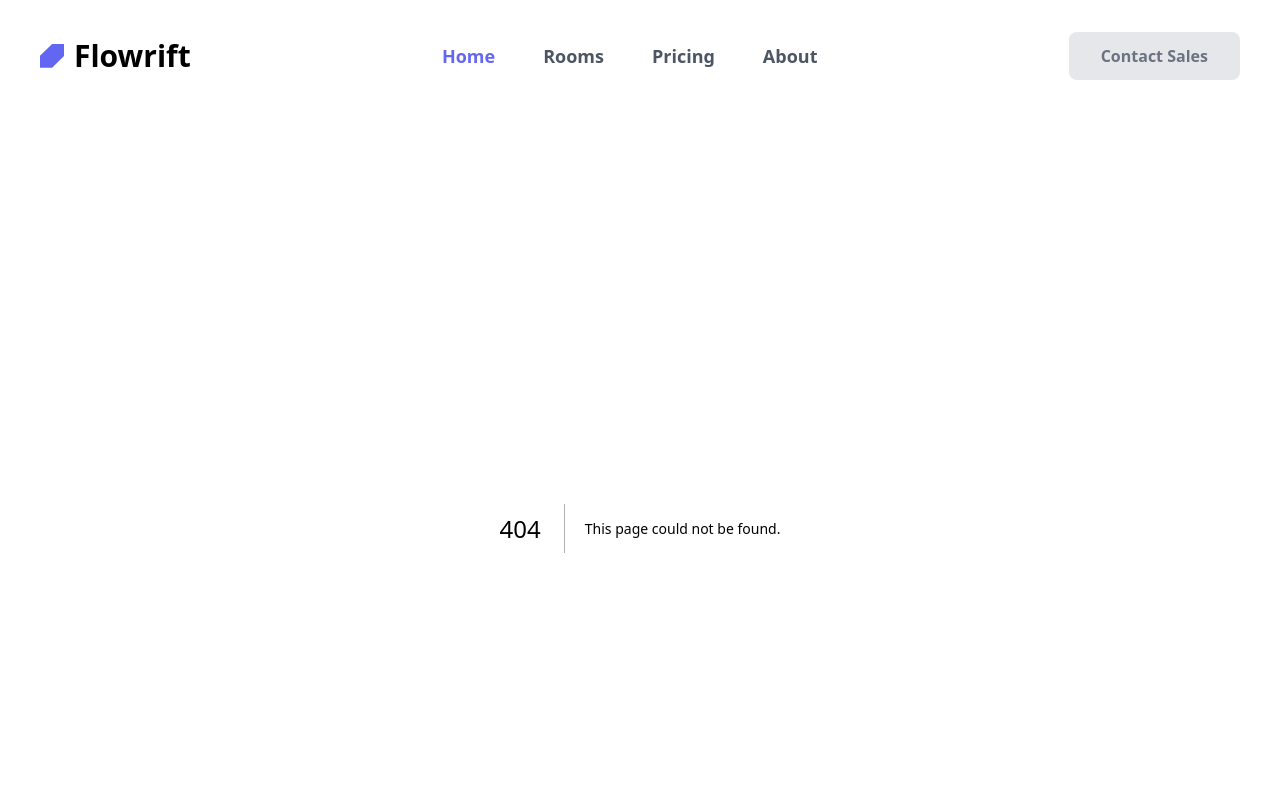
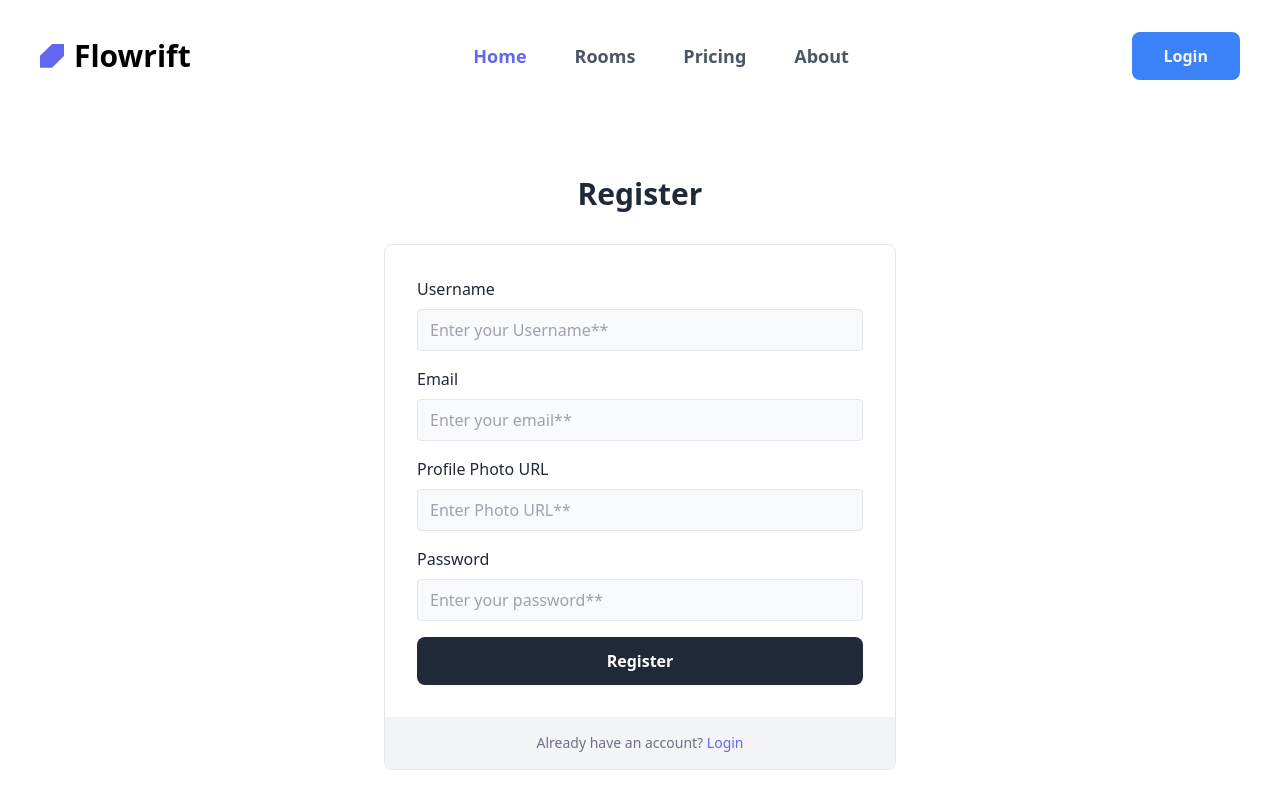
Before and after one commit to HabibFahim15/Suite-Track, a Next.js app: page /signup in a window 1280 px wide. Before the commit this address had no page. Shown: the top 804 px of the page. Built offline with nearby package versions, Linux system fonts and the light colour scheme.

Commit message:
user create functon are done

```diff
--- a/src/app/layout.js
+++ b/src/app/layout.js
@@ -1,6 +1,7 @@
 import localFont from "next/font/local";
 import "./globals.css";
 import Navbar from "@/components/Navbar";
+import AuthProvider from "@/services/AuthProvider";
 
 const geistSans = localFont({
   src: "./fonts/GeistVF.woff",
@@ -24,8 +25,10 @@ export default function RootLayout({ children }) {
       <body
         className={`${geistSans.variable} ${geistMono.variable} antialiased`}
       >
-        <Navbar />
-        {children}
+        <AuthProvider>
+          <Navbar />
+          {children}
+        </AuthProvider>
       </body>
     </html>
   );
--- /dev/null
+++ b/src/app/signin/page.jsx
@@ -0,0 +1,42 @@
+"use client"
+import Link from "next/link";
+
+const signIn = () => {
+
+  const handleLoginSubmit = (event) => {
+    event.preventDefault();
+
+  }
+
+  return (
+    <div className="bg-white py-6 sm:py-8 lg:py-12">
+    <div className="mx-auto max-w-screen-2xl px-4 md:px-8">
+      <h2 className="mb-4 text-center text-2xl font-bold text-gray-800 md:mb-8 lg:text-3xl">Login</h2>
+
+      <form onSubmit={handleLoginSubmit} className="mx-auto max-w-lg rounded-lg border">
+        <div className="flex flex-col gap-4 p-4 md:p-8">
+          <div>
+            <label htmlFor="email" className="mb-2 inline-block text-sm text-gray-800 sm:text-base">Email</label>
+            <input type="email" name="email" placeholder="Enter your email**" className="w-full rounded border bg-gray-50 px-3 py-2 text-gray-800 outline-none ring-indigo-300 transition duration-100 focus:ring" />
+          </div>
+
+          <div>
+            <label htmlFor="password" className="mb-2 inline-block text-sm text-gray-800 sm:text-base">Password</label>
+            <input type="password" name="password" placeholder="Enter your password**" className="w-full rounded border bg-gray-50 px-3 py-2 text-gray-800 outline-none ring-indigo-300 transition duration-100 focus:ring" />
+          </div>
+
+          <button type="submit" className="block rounded-lg bg-gray-800 px-8 py-3 text-center text-sm font-semibold text-white outline-none ring-gray-300 transition duration-100 hover:bg-gray-700 focus-visible:ring active:bg-gray-600 md:text-base">
+              Login
+            </button>
+        </div>
+
+        <div className="flex items-center justify-center bg-gray-100 p-4">
+          <p className="text-center text-sm text-gray-500">Don't have an account? <Link href="register" className="text-indigo-500 transition duration-100 hover:text-indigo-600 active:text-indigo-700">Register</Link></p>
+        </div>
+      </form>
+    </div>
+  </div>
+  );
+};
+
+export default signIn;
--- /dev/null
+++ b/src/app/signup/api/route.js
@@ -0,0 +1,21 @@
+import { connectDB } from "@/lib/connectDB";
+
+export const POST = async (request) => {
+
+  const newUser = await request.json();
+  try {
+    const db = await connectDB();
+    const userCollection = db.collection('users');
+    const exist = await userCollection.findOne({email: newUser.email});
+    if(exist){
+      return Response.json({messege: "User Already Exist"}, {status: 400});
+    }
+    const resp = await userCollection.insertOne(newUser);
+
+
+    return  Response.json({messege: "User Created"}, {status: 200});
+  } catch (error) {
+    return  Response.json({messege: "Something went wrong",error}, {status: 500});
+  }
+
+}
--- /dev/null
+++ b/src/app/signup/page.jsx
@@ -0,0 +1,57 @@
+"use client"
+import Link from "next/link";
+
+
+const signUp = () => {
+
+  const handleRegisterSubmit = (event) => {
+
+    event.preventDefault();
+    const newUser = {
+      name : event.target.username.value,
+      email : event.target.email.value,
+      photoURL : event.target.photoURL.value,
+      password : event.target.password.value
+    }
+    console.log(newUser);
+  }
+  return (
+    <div className="bg-white py-6 sm:py-8 lg:py-12">
+      <div className="mx-auto max-w-screen-2xl px-4 md:px-8">
+        <h2 className="mb-4 text-center text-2xl font-bold text-gray-800 md:mb-8 lg:text-3xl">Register</h2>
+
+        <form onSubmit={handleRegisterSubmit} className="mx-auto max-w-lg rounded-lg border">
+          <div className="flex flex-col gap-4 p-4 md:p-8">
+            <div>
+              <label htmlFor="username" className="mb-2 inline-block text-sm text-gray-800 sm:text-base">Username</label>
+              <input type="text" name="username" placeholder="Enter your Username**" className="w-full rounded border bg-gray-50 px-3 py-2 text-gray-800 outline-none ring-indigo-300 transition duration-100 focus:ring" />
+            </div>
+            <div>
+              <label htmlFor="email" className="mb-2 inline-block text-sm text-gray-800 sm:text-base">Email</label>
+              <input type="email" name="email" placeholder="Enter your email**" className="w-full rounded border bg-gray-50 px-3 py-2 text-gray-800 outline-none ring-indigo-300 transition duration-100 focus:ring" />
+            </div>
+            <div>
+              <label htmlFor="photoURL" className="mb-2 inline-block text-sm text-gray-800 sm:text-base">Profile Photo URL</label>
+              <input type="text" name="photoURL" placeholder="Enter Photo URL**" className="w-full rounded border bg-gray-50 px-3 py-2 text-gray-800 outline-none ring-indigo-300 transition duration-100 focus:ring" />
+            </div>
+
+            <div>
+              <label htmlFor="password" className="mb-2 inline-block text-sm text-gray-800 sm:text-base">Password</label>
+              <input name="password" placeholder="Enter your password**" type="password" className="w-full rounded border bg-gray-50 px-3 py-2 text-gray-800 outline-none ring-indigo-300 transition duration-100 focus:ring" />
+            </div>
+
+            <button type="submit" className="block rounded-lg bg-gray-800 px-8 py-3 text-center text-sm font-semibold text-white outline-none ring-gray-300 transition duration-100 hover:bg-gray-700 focus-visible:ring active:bg-gray-600 md:text-base">
+              Register
+            </button>
+          </div>
+
+          <div className="flex items-center justify-center bg-gray-100 p-4">
+            <p className="text-center text-sm text-gray-500">Already have an account? <Link href="login" className="text-indigo-500 transition duration-100 hover:text-indigo-600 active:text-indigo-700">Login</Link></p>
+          </div>
+        </form>
+      </div>
+    </div>
+  );
+};
+
+export default signUp;
--- a/src/components/Navbar.jsx
+++ b/src/components/Navbar.jsx
@@ -47,12 +47,12 @@ const Navbar = () => {
       </nav>
 
       {/* Buttons */}
-      <a
-        href="#"
-        className="hidden rounded-lg bg-gray-200 px-8 py-3 text-center text-sm font-semibold text-gray-500 outline-none ring-indigo-300 transition duration-100 hover:bg-gray-300 focus-visible:ring active:text-gray-700 md:text-base lg:inline-block"
+      <Link
+        href="signin"
+        className="hidden rounded-lg bg-blue-500 px-8 py-3 text-center text-sm font-semibold text-slate-100 outline-none ring-indigo-300 transition duration-100 hover:bg-gray-300 focus-visible:ring active:text-gray-700 md:text-base lg:inline-block"
       >
-        Contact Sales
-      </a>
+        Login
+      </Link>
 
       <button
         type="button"
--- /dev/null
+++ b/src/lib/connectDB.js
@@ -0,0 +1,20 @@
+import { MongoClient, ServerApiVersion } from "mongodb";
+
+let db
+export const connectDB =async () => {
+  if(db) return db;
+  try {
+    const uri = `mongodb+srv://suitetrack:l2PnToJ8rwDAHxXo@cluster0.i5to1lc.mongodb.net/?retryWrites=true&w=majority&appName=Cluster0`
+    const client = new MongoClient(uri, {
+      serverApi:{
+        version: ServerApiVersion.v1,
+        strict: true,
+        deprecationErrors: true,
+      },
+    });
+    db = client.db("suiteTrack");
+    return db
+  } catch (error) {
+    console.log(error);
+  }
+}
--- /dev/null
+++ b/src/services/AuthProvider.jsx
@@ -0,0 +1,12 @@
+'use client'
+import React from 'react';
+
+const AuthProvider = ({children}) => {
+  return (
+    <div>
+      {children}
+    </div>
+  );
+};
+
+export default AuthProvider;
```
